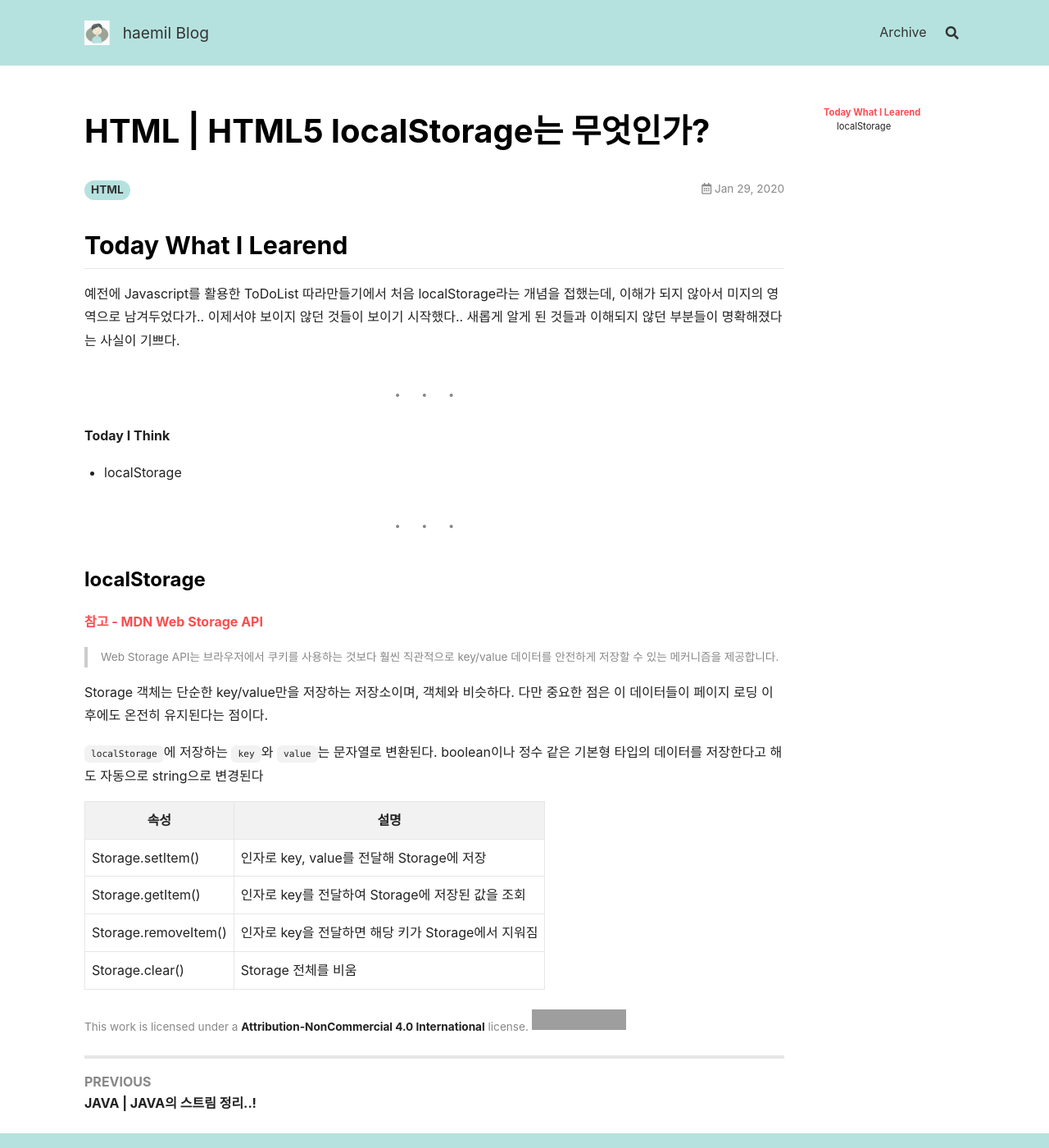
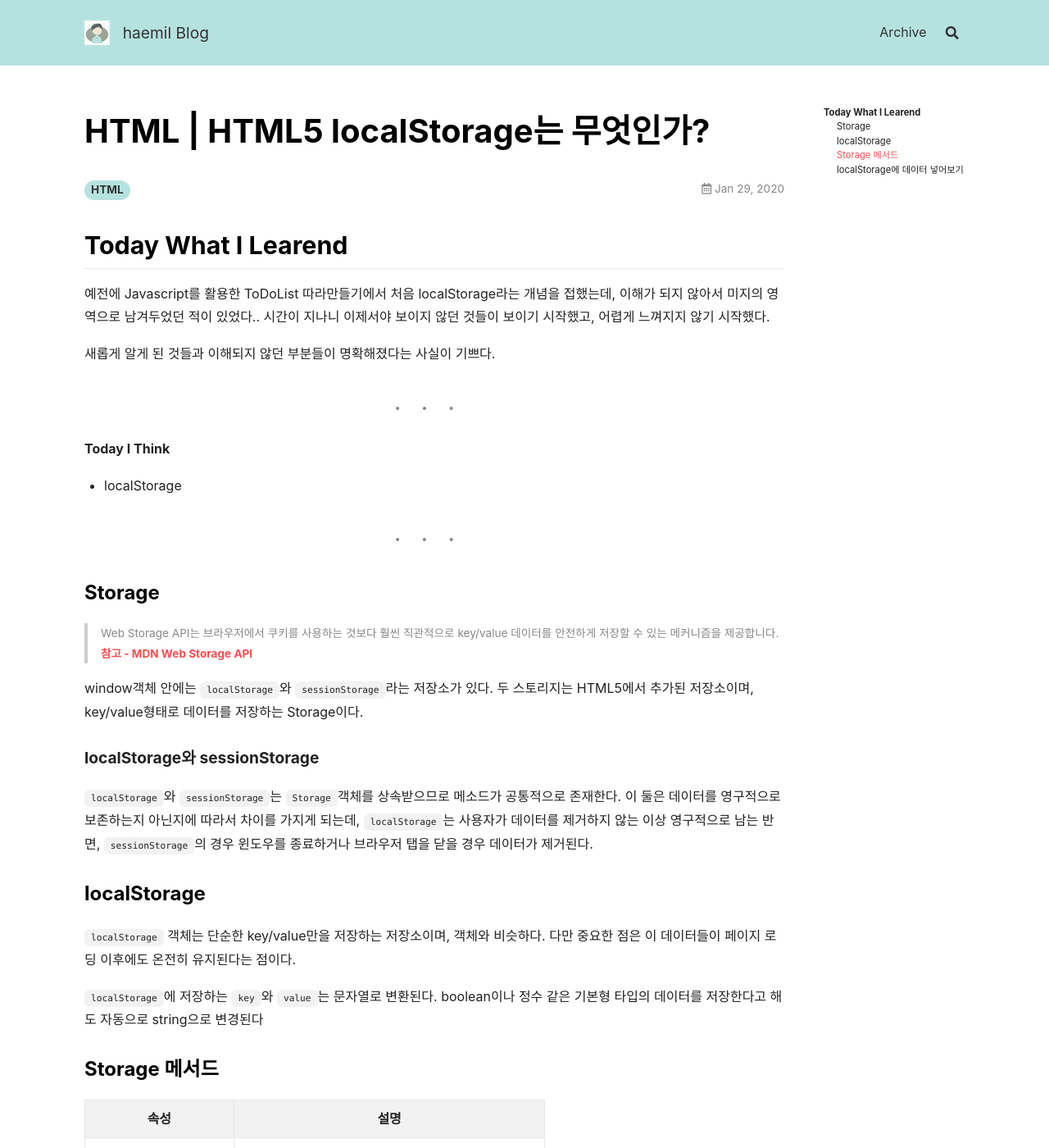
Before and after one commit to mchaemil/mchaemil.github.io, a Jekyll site: the page built from _posts/2020-01-29-HTML-localStorage.md, in a window 1280 px wide and 1400 px high. Shown: the whole window at 82% size. Built offline with Jekyll 4.4.1, drawn with Linux system fonts in a browser that asks for light colours; nearby versions of some CDN libraries; comment, search, counter and statistics services are not loaded; some of the changed text lies outside the part shown; grey boxes are pictures that could not be loaded.

Commit message:
update post localstorage

````diff
--- a/_posts/2020-01-29-HTML-localStorage.md
+++ b/_posts/2020-01-29-HTML-localStorage.md
@@ -7,7 +7,8 @@ tags: HTML
 
 ## **Today What I Learend**
 
-예전에 Javascript를 활용한 ToDoList 따라만들기에서 처음 localStorage라는 개념을 접했는데, 이해가 되지 않아서 미지의 영역으로 남겨두었다가.. 이제서야 보이지 않던 것들이 보이기 시작했다..
+예전에 Javascript를 활용한 ToDoList 따라만들기에서 처음 localStorage라는 개념을 접했는데, 이해가 되지 않아서 미지의 영역으로 남겨두었던 적이 있었다.. 시간이 지나니 이제서야 보이지 않던 것들이 보이기 시작했고, 어렵게 느껴지지 않기 시작했다.
+
 새롭게 알게 된 것들과 이해되지 않던 부분들이 명확해졌다는 사실이 기쁘다.
 
 ---
@@ -17,20 +18,23 @@ tags: HTML
 
 ---
 
+### Storage
+
+> Web Storage API는 브라우저에서 쿠키를 사용하는 것보다 훨씬 직관적으로 key/value 데이터를 안전하게 저장할 수 있는 메커니즘을 제공합니다.
+[참고 - MDN Web Storage API](https://developer.mozilla.org/ko/docs/Web/API/Web_Storage_API/Using_the_Web_Storage_API)
+
+window객체 안에는 `localStorage`와 `sessionStorage`라는 저장소가 있다. 두 스토리지는 HTML5에서 추가된 저장소이며, key/value형태로 데이터를 저장하는 Storage이다.
+
+#### localStorage와 sessionStorage
+`localStorage`와 `sessionStorage`는 `Storage`객체를 상속받으므로 메소드가 공통적으로 존재한다. 이 둘은 데이터를 영구적으로 보존하는지 아닌지에 따라서 차이를 가지게 되는데, `localStorage`는 사용자가 데이터를 제거하지 않는 이상 영구적으로 남는 반면, `sessionStorage`의 경우 윈도우를 종료하거나 브라우저 탭을 닫을 경우 데이터가 제거된다.
+
 
 ### localStorage
-
-[참고 - MDN Web Storage API](https://developer.mozilla.org/ko/docs/Web/API/Web_Storage_API/Using_the_Web_Storage_API)
-
-> Web Storage API는 브라우저에서 쿠키를 사용하는 것보다 훨씬 직관적으로 key/value 데이터를 안전하게 저장할 수 있는 메커니즘을 제공합니다.
-
-
-Storage 객체는 단순한 key/value만을 저장하는 저장소이며, 객체와 비슷하다. 다만 중요한 점은 이 데이터들이 페이지 로딩 이후에도 온전히 유지된다는 점이다.
-
+`localStorage` 객체는 단순한 key/value만을 저장하는 저장소이며, 객체와 비슷하다. 다만 중요한 점은 이 데이터들이 페이지 로딩 이후에도 온전히 유지된다는 점이다.
 
 `localStorage`에 저장하는 `key`와 `value`는 문자열로 변환된다. boolean이나 정수 같은 기본형 타입의 데이터를 저장한다고 해도 자동으로 string으로 변경된다
 
-
+### Storage 메서드
 
 | 속성 | 설명 |
 |---|---|
@@ -38,3 +42,22 @@ Storage 객체는 단순한 key/value만을 저장하는 저장소이며, 객체
 | Storage.getItem() | 인자로 key를 전달하여 Storage에 저장된 값을 조회 |
 | Storage.removeItem() | 인자로 key을 전달하면 해당 키가 Storage에서 지워짐 |
 | Storage.clear() | Storage 전체를 비움 |
+
+
+### localStorage에 데이터 넣어보기
+`localStorage`에 데이터를 저장할 때 key/value 형식으로 저장할 수도 있지만, 객체 형태로 저장하려면 `JSON.stringify()`를 통해 객체 타입을 문자열 타입으로 변환하여 저장해야 한다. 또한 반대로 `localStorage`의 데이터를 가져올 때는 `JSON.parse()`를 통해 문자열을 객체 타입으로 변환하여 가져와야 합니다.
+
+```javascript
+const TODOS_LS = "toDos";
+const toDos = [];
+
+for (let i = 0; i < 5; i++) {
+  const toDoObj = {
+    text:"안녕하세요",
+    id: i + 1
+  }
+  toDos.push(toDoObj);
+}
+
+localStorage.setItem(TODOS_LS, JSON.stringify(toDos))
+```
````
